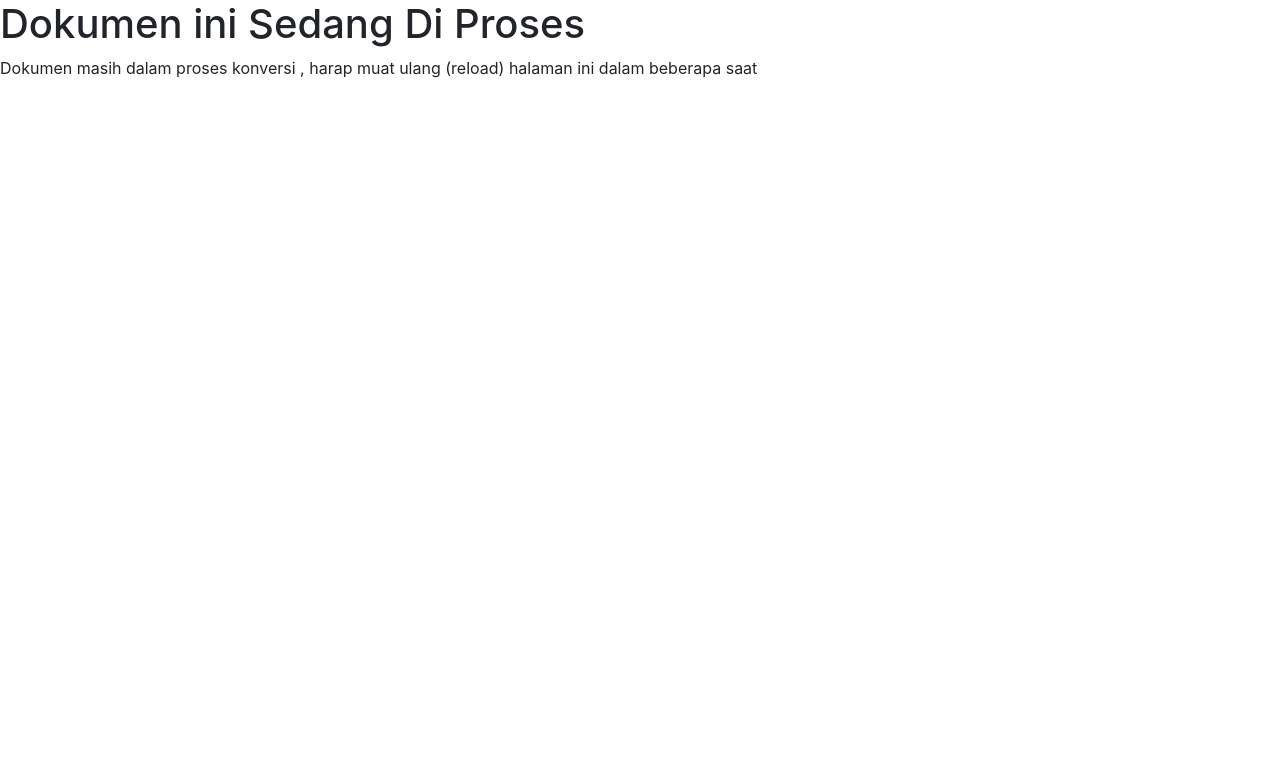
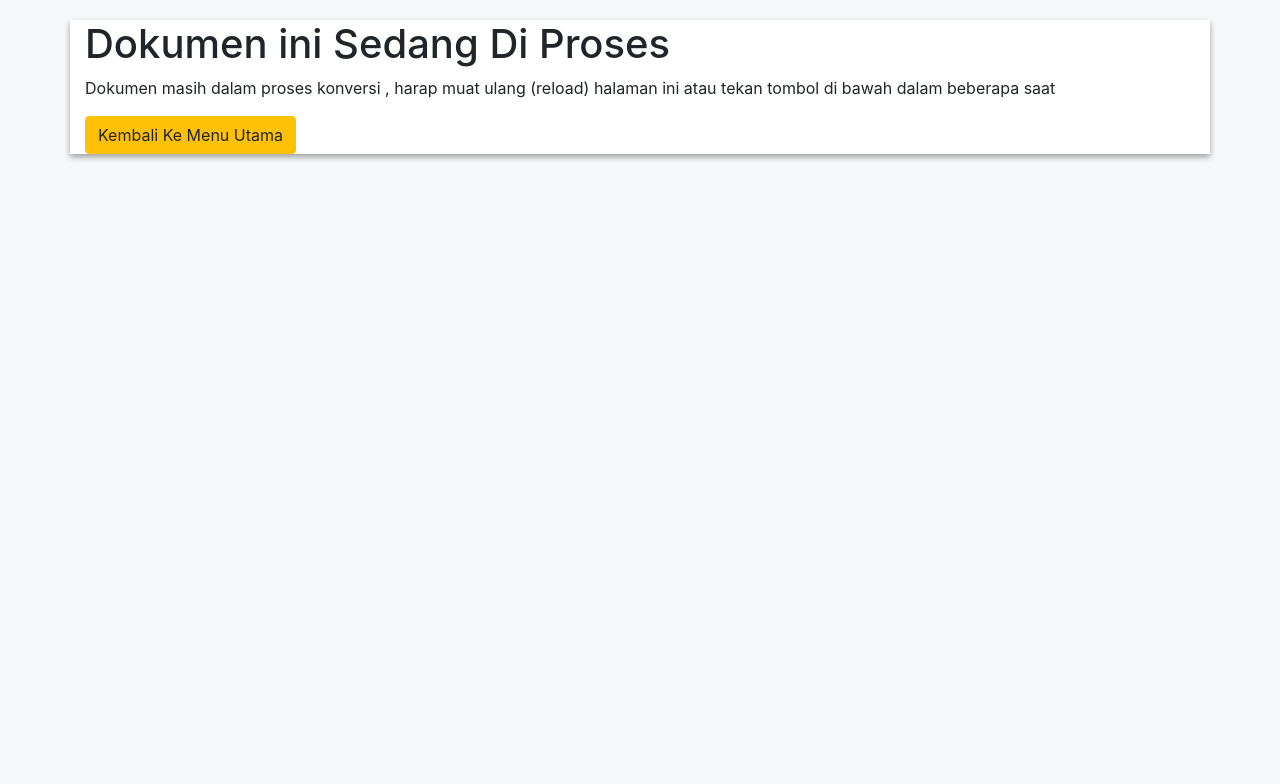
Before and after one commit to muhammadfaiz12/od2wd, a Flask app: page /check-result/1 in a window 1280 px wide. Shown: the top 784 px of the page. Run offline with Flask 2, Linux system fonts and the light colour scheme; some libraries are stand-ins or nearby versions.

Commit message:
edit html

```diff
--- a/templates/check-result.html
+++ b/templates/check-result.html
@@ -1,6 +1,8 @@
 <link rel="stylesheet" media="screen" href = "{{ url_for('static', filename='bootstrap.min.css') }}">
 {% extends "layout.html" %}
 {% block body %}
+<body style="background:#F6F8FA">
+	<div class="container" style="background: white;box-shadow: 0 3px 6px rgba(0,0,0,0.16), 0 3px 6px rgba(0,0,0,0.23); margin-top:20px; margin-bottom: 15px">
 	{% if result_finished == True %}
     <h1>Check Result</h1>
 	    {{data | safe }}
@@ -9,7 +11,10 @@
 	<!-- <a href= "{{address}}" download="result.csv">Download</a> -->
 	{% else %}
 	<h1>Dokumen ini Sedang Di Proses</h1>
-	<p> Dokumen masih dalam proses konversi , harap muat ulang (reload) halaman ini dalam beberapa saat</p>
+	<p> Dokumen masih dalam proses konversi , harap muat ulang (reload) halaman ini atau tekan tombol di bawah dalam beberapa saat</p>
+	<a class = "btn btn-warning" href="{{parent_link}}/check-result/{{procId}}">Kembali Ke Menu Utama</a>
 	{% endif %}
+	</div>
+</body>
 
 {% endblock %}
```
